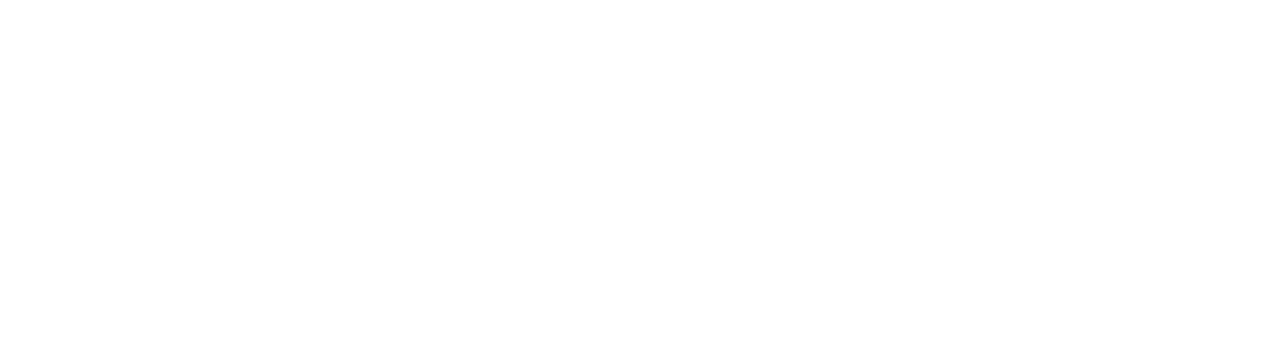
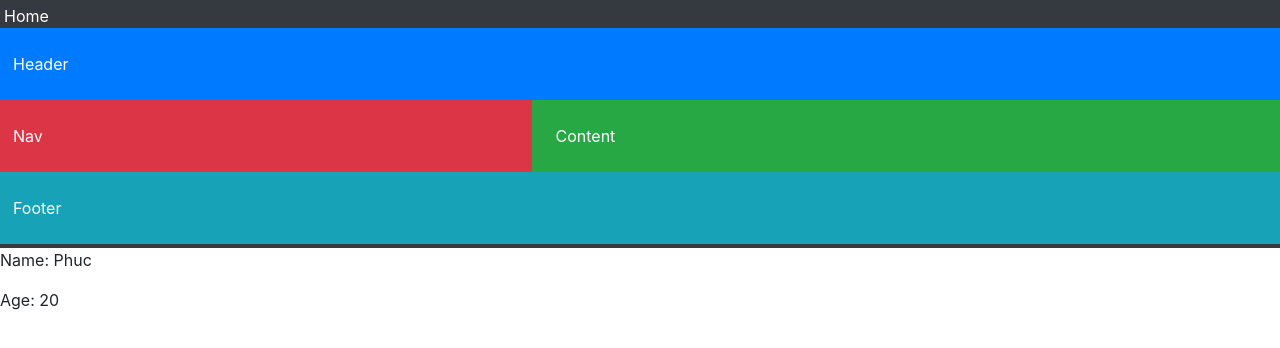
Before and after one commit to PerMees/reactBC08E, a React (Create React App) app in the folder reactbc08e/: page / in a window 1280 px wide. Shown: the top 348 px of the page. Built offline with nearby package versions, Linux system fonts and the light colour scheme.

Commit message:
tách components, DataBiding

```diff
--- a/reactbc08e/src/App.js
+++ b/reactbc08e/src/App.js
@@ -1,14 +1,14 @@
 import logo from "./logo.svg";
 import "./App.css";
 import { Fragment } from "react";
-// import HomeComponents from "./Components/HomeComponent";
-// import DataBiding from "./DataBiding/DataBiding";
+import HomeComponents from "./Components/HomeComponent";
+import DataBiding from "./DataBiding/DataBiding";
 
 function App() {
   return (
     <Fragment>
-      {/* <HomeComponents /> */}
-      {/* {<DataBiding /> */}
+      <HomeComponents />
+      <DataBiding />
     </Fragment>
   );
 }
--- /dev/null
+++ b/reactbc08e/src/Components/ContentComponent.js
@@ -0,0 +1,7 @@
+import React, { Component } from "react";
+
+export default class ContentComponent extends Component {
+  render() {
+    return <div>Content</div>;
+  }
+}
--- /dev/null
+++ b/reactbc08e/src/Components/FooterComponent.js
@@ -0,0 +1,7 @@
+import React, { Component } from "react";
+
+export default class FooterComponent extends Component {
+  render() {
+    return <div>Footer</div>;
+  }
+}
--- /dev/null
+++ b/reactbc08e/src/Components/HeaderComponent.js
@@ -0,0 +1,7 @@
+import React, { Component } from "react";
+
+export default class HeaderComponent extends Component {
+  render() {
+    return <div>Header</div>;
+  }
+}
--- /dev/null
+++ b/reactbc08e/src/Components/HomeComponent.js
@@ -0,0 +1,30 @@
+import React, { Component } from "react";
+
+import HeaderComponent from "./HeaderComponent";
+import NavComponent from "./NavComponent";
+import ContentComponent from "./ContentComponent";
+import FooterComponent from "./FooterComponent";
+
+export default class HomeComponent extends Component {
+  render() {
+    return (
+      <div class="bg-dark p-1 text-white">
+        Home
+        <div className="row">
+          <div class="col-12 p-4 bg-primary">
+            <HeaderComponent />
+          </div>
+          <div class="col-5 p-4 bg-danger">
+            <NavComponent />
+          </div>
+          <div class="col-7 p-4 bg-success">
+            <ContentComponent />
+          </div>
+          <div class="col-12 p-4 bg-info">
+            <FooterComponent />
+          </div>
+        </div>
+      </div>
+    );
+  }
+}
--- /dev/null
+++ b/reactbc08e/src/Components/NavComponent.js
@@ -0,0 +1,7 @@
+import React, { Component } from "react";
+
+export default class NavComponent extends Component {
+  render() {
+    return <div>Nav</div>;
+  }
+}
--- /dev/null
+++ b/reactbc08e/src/DataBiding/DataBiding.js
@@ -0,0 +1,21 @@
+import React, { Component } from "react";
+
+export default class DataBiding extends Component {
+  name = "Phuc";
+  age = "20";
+  renderInfo() {
+    return (
+      <div>
+        <p>Name: {this.name}</p>
+        <p>Age: {this.age}</p>
+      </div>
+    );
+  }
+  render() {
+    return (
+      <div>
+        <div>{this.renderInfo()}</div>
+      </div>
+    );
+  }
+}
```
